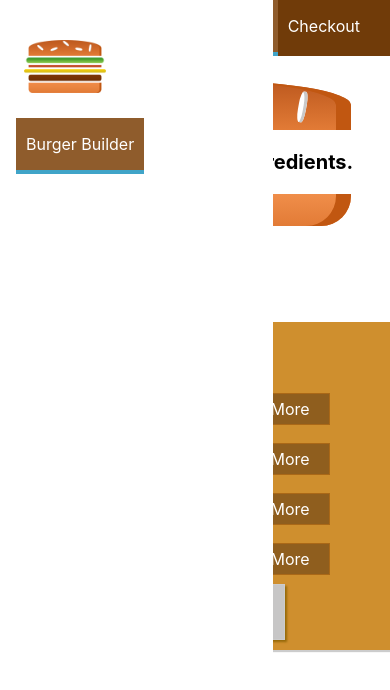
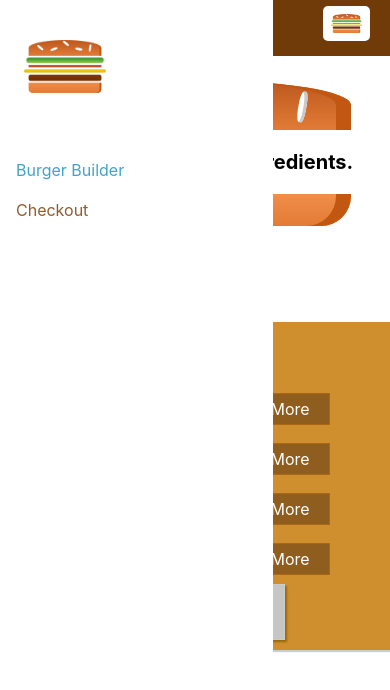
Before and after one commit to ankush953/burger-builder, a React (Create React App) app: page / in a window 390 px wide. Shown: the top 690 px of the page. Built offline with nearby package versions, Linux system fonts and the light colour scheme.

Commit message:
adjusted sidedrawer for mobile

```diff
--- a/src/components/Navigation/NavigationItems/NavigationItem/NavigationItem.module.css
+++ b/src/components/Navigation/NavigationItems/NavigationItem/NavigationItem.module.css
@@ -1,8 +1,30 @@
+.NavigationItem {
+  margin: 10px 0;
+  box-sizing: border-box;
+  display: block;
+  width: 100%;
+}
+
+.NavigationItem a {
+  color:#8f5c2c;
+  text-decoration: none;
+  width: 100%;
+  box-sizing: border-box;
+  display: block;
+}
+
+.NavigationItem a:hover,
+.NavigationItem a:active,
+.NavigationItem a.active {
+  color: #40a4c8;
+}
+
+@media(min-width:500px){
   .NavigationItem {
     margin: 0;
-  box-sizing: border-box;
     display: flex;
     height: 100%;
+    width: auto;
     align-items: center;
   }
 
@@ -12,8 +34,6 @@
     height: 100%;
     padding: 16px 10px;
     border-bottom: 4px solid transparent;
-  box-sizing: border-box;
-  display: block;
   }
 
   .NavigationItem a:hover,
@@ -23,3 +43,4 @@
     border-bottom: 4px solid #40a4c8;
     color: white;
   }
+}
--- a/src/components/Navigation/NavigationItems/NavigationItems.module.css
+++ b/src/components/Navigation/NavigationItems/NavigationItems.module.css
@@ -4,5 +4,12 @@
   height: 100%;
   list-style: none;
   display: flex;
+  flex-flow: column;
   align-items: center;
 }
+
+@media(min-width:500px){
+  .NavigationItems{
+    flex-flow: row;
+  }
+}
--- a/src/components/Navigation/SideDrawer/SideDrawer.js
+++ b/src/components/Navigation/SideDrawer/SideDrawer.js
@@ -10,7 +10,7 @@ const sideDrawer = (props) => {
         <Logo />
       </div>
       <nav>
-        <NavigationItems></NavigationItems>
+        <NavigationItems />
       </nav>
     </div>
   );
--- a/src/components/Navigation/SideDrawer/SideDrawer.module.css
+++ b/src/components/Navigation/SideDrawer/SideDrawer.module.css
@@ -28,4 +28,5 @@
 
 .Logo {
   height: 11%;
+  margin-bottom: 32px;
 }
--- a/src/components/Navigation/Toolbar/Toolbar.js
+++ b/src/components/Navigation/Toolbar/Toolbar.js
@@ -10,7 +10,9 @@ const toolbar = (props) => {
       <div className={classes.Logo}>
         <Logo />
       </div>
-      <NavigationItems />
+      <nav className={classes.DesktopOnly}>
+        <NavigationItems />
+      </nav>
     </header>
   );
 };
--- a/src/components/Navigation/Toolbar/Toolbar.module.css
+++ b/src/components/Navigation/Toolbar/Toolbar.module.css
@@ -20,3 +20,9 @@
 .Logo {
   height: 80%;
 }
+
+@media (max-width: 499px) {
+  .DesktopOnly {
+    display: none;
+  }
+}
```
Lines whose indentation alone changed are shown as unchanged.
